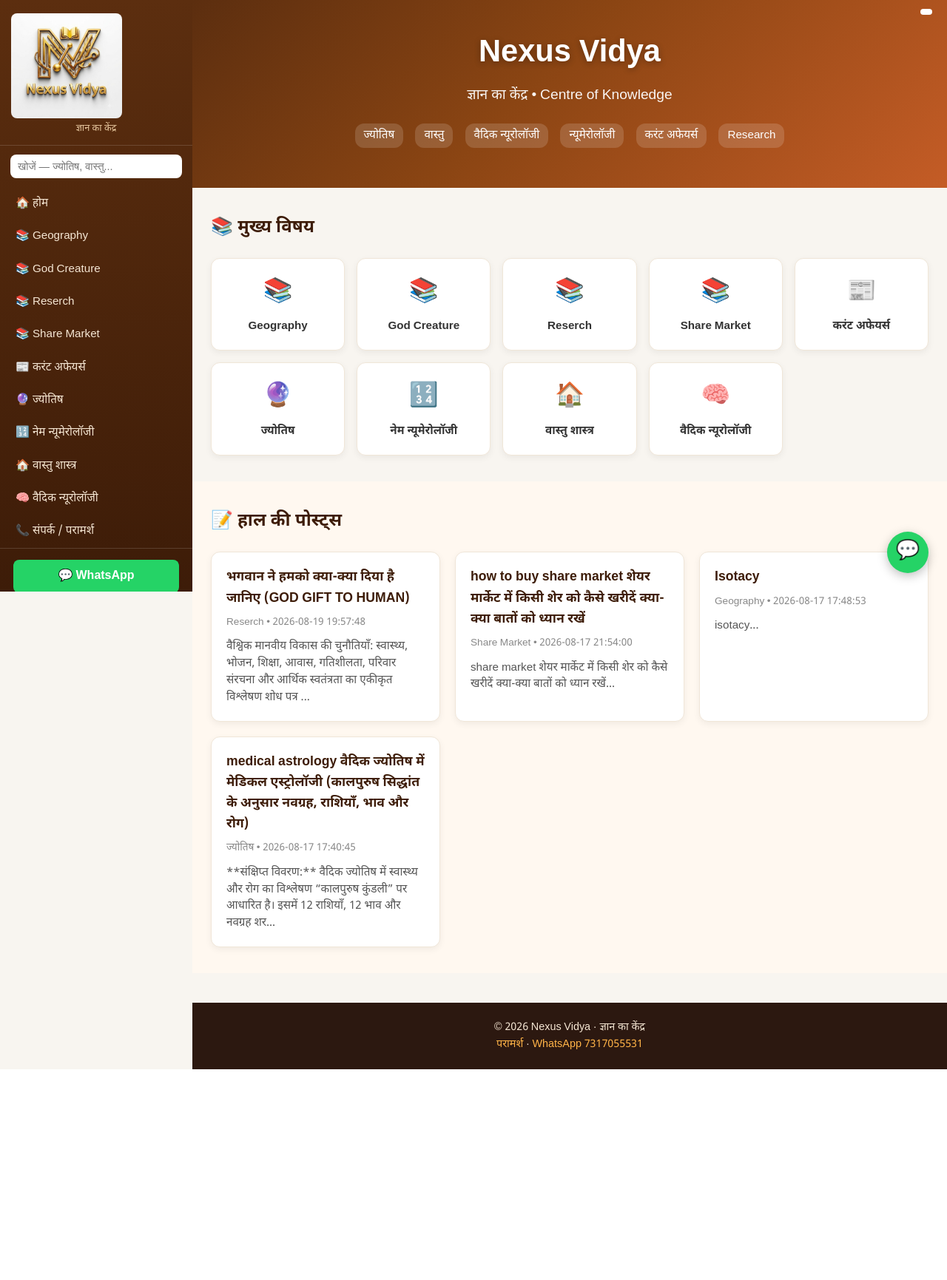
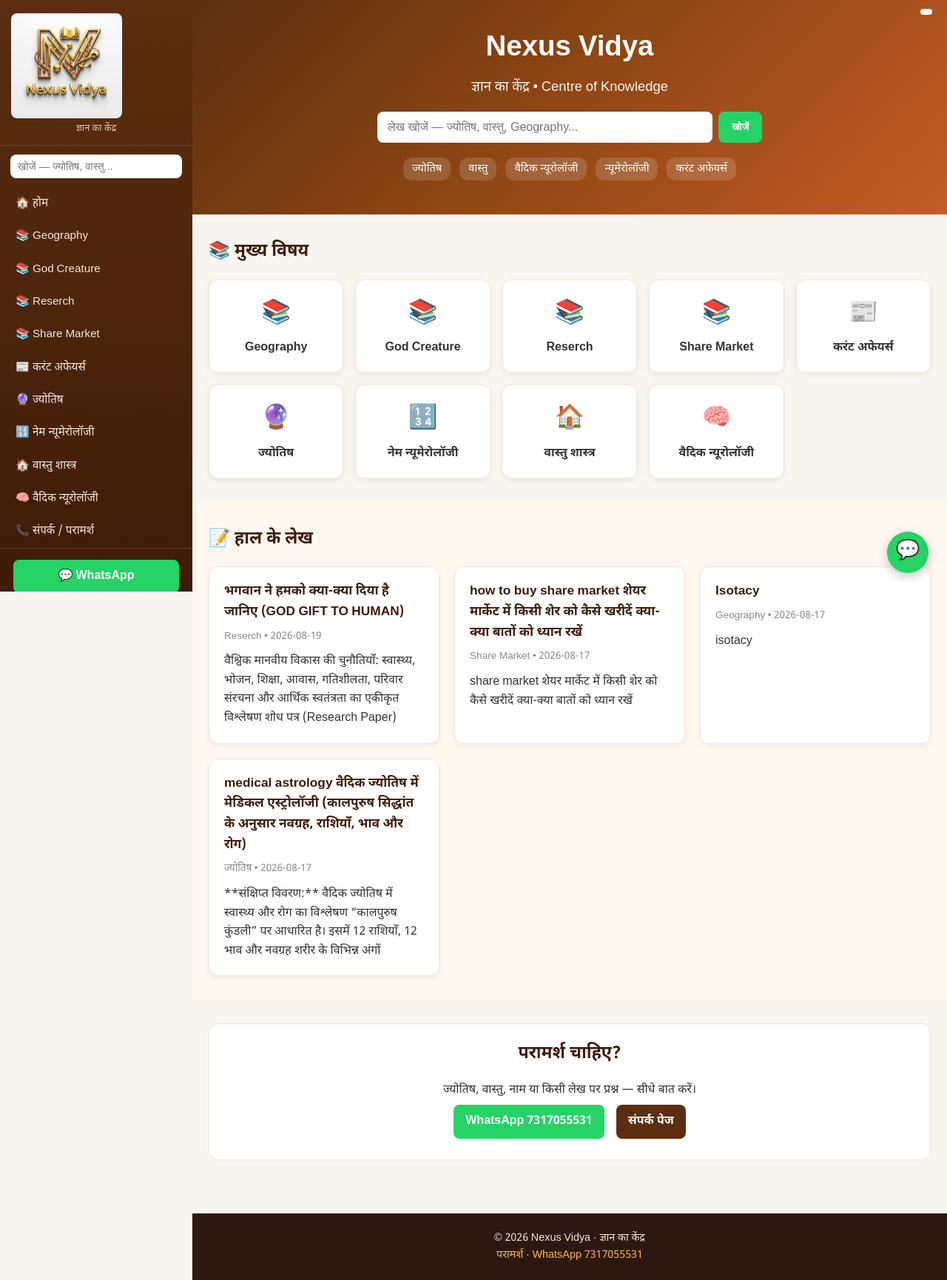
Before and after one commit to nexusvidya/nexus-vidya, a Flask app: page / in a window 1280 px wide. Shown: the whole page at 74% size. Before the commit the page ends 1446 px from the top, so only its background shows below. Run offline with Flask 3, Linux system fonts and the light colour scheme; data comes from the database, SQL or seed files in the repository; parts of the project's set-up code (start-up, migrations or seed data) failed here and were passed over.

Commit message:
Home search, post WhatsApp CTA, improved search page

```diff
--- a/templates/index.html
+++ b/templates/index.html
@@ -1,113 +1,43 @@
 {% extends "base.html" %}
-
 {% block title %}होम{% endblock %}
+{% block meta_desc %}Nexus Vidya — ज्योतिष, वास्तु शास्त्र, वैदिक ज्ञान, न्यूमेरोलॉजी, करंट अफेयर्स और शोध लेख।{% endblock %}
 
 {% block content %}
 <style>
-  .hero-banner {
-    background: linear-gradient(135deg, #5c2e0f 0%, #8b4513 45%, #c45c26 100%);
-    color: white;
-    padding: 40px 30px 50px;
-    text-align: center;
-  }
-  .hero-banner h1 {
-    font-size: 2.6rem;
-    margin-bottom: 8px;
-    text-shadow: 0 2px 8px rgba(0,0,0,0.3);
-  }
-  .hero-banner .tagline {
-    font-size: 1.2rem;
-    opacity: 0.95;
-    margin-bottom: 18px;
-  }
-  .hero-subjects span {
-    display: inline-block;
-    margin: 4px 6px;
-    padding: 4px 12px;
-    background: rgba(255,255,255,0.15);
-    border-radius: 12px;
-    font-size: 0.95rem;
-  }
-  .section {
-    padding: 35px 25px;
-  }
-  .section h2 {
-    font-size: 1.5rem;
-    color: #3d1c08;
-    margin-bottom: 22px;
-  }
-  .topics-grid {
-    display: grid;
-    grid-template-columns: repeat(auto-fill, minmax(150px, 1fr));
-    gap: 16px;
-  }
-  .topic-card {
-    background: white;
-    border-radius: 12px;
-    padding: 20px 12px;
-    text-align: center;
-    text-decoration: none;
-    color: #333;
-    box-shadow: 0 3px 10px rgba(0,0,0,0.06);
-    border: 1px solid #f0e6d8;
-    transition: 0.25s;
-  }
-  .topic-card:hover {
-    transform: translateY(-4px);
-    border-color: #c45c26;
-  }
+  .hero-banner { background: linear-gradient(135deg, #5c2e0f 0%, #8b4513 45%, #c45c26 100%); color: white; padding: 36px 24px 42px; text-align: center; }
+  .hero-banner h1 { font-size: 2.4rem; margin-bottom: 8px; }
+  .hero-banner .tagline { font-size: 1.15rem; opacity: 0.95; margin-bottom: 16px; }
+  .hero-search { max-width: 520px; margin: 16px auto 0; display: flex; gap: 8px; }
+  .hero-search input { flex: 1; padding: 12px 14px; border: 0; border-radius: 8px; font-size: 1rem; }
+  .hero-search button { background: #25D366; color: #fff; border: 0; padding: 12px 18px; border-radius: 8px; font-weight: 700; cursor: pointer; }
+  .hero-subjects span { display: inline-block; margin: 4px 6px; padding: 4px 12px; background: rgba(255,255,255,0.15); border-radius: 12px; font-size: 0.92rem; }
+  .section { padding: 32px 22px; }
+  .section h2 { font-size: 1.45rem; color: #3d1c08; margin-bottom: 18px; }
+  .topics-grid { display: grid; grid-template-columns: repeat(auto-fill, minmax(150px, 1fr)); gap: 16px; }
+  .topic-card { background: white; border-radius: 12px; padding: 20px 12px; text-align: center; text-decoration: none; color: #333; box-shadow: 0 3px 10px rgba(0,0,0,0.06); border: 1px solid #f0e6d8; }
+  .topic-card:hover { transform: translateY(-3px); border-color: #c45c26; }
   .topic-card .icon { font-size: 2rem; margin-bottom: 8px; }
-  .topic-card .name { font-weight: 600; font-size: 0.95rem; }
-
-  .posts-grid {
-    display: grid;
-    grid-template-columns: repeat(auto-fill, minmax(280px, 1fr));
-    gap: 20px;
-  }
-  .post-card {
-    background: white;
-    border-radius: 12px;
-    padding: 20px;
-    box-shadow: 0 3px 10px rgba(0,0,0,0.06);
-    border: 1px solid #f0e6d8;
-    text-decoration: none;
-    color: #333;
-    transition: 0.25s;
-  }
-  .post-card:hover {
-    transform: translateY(-4px);
-    border-color: #c45c26;
-  }
-  .post-card h3 {
-    font-size: 1.1rem;
-    margin-bottom: 8px;
-    color: #3d1c08;
-  }
-  .post-card .meta {
-    font-size: 0.85rem;
-    color: #888;
-    margin-bottom: 10px;
-  }
-  .post-card .excerpt {
-    font-size: 0.95rem;
-    line-height: 1.5;
-    color: #555;
-  }
+  .topic-card .name { font-weight: 600; }
+  .posts-grid { display: grid; grid-template-columns: repeat(auto-fill, minmax(280px, 1fr)); gap: 20px; }
+  .post-card { background: white; border-radius: 12px; padding: 20px; box-shadow: 0 3px 10px rgba(0,0,0,0.06); border: 1px solid #f0e6d8; text-decoration: none; color: #333; display: block; }
+  .post-card h3 { font-size: 1.08rem; margin-bottom: 8px; color: #3d1c08; }
+  .post-card .meta { font-size: 0.85rem; color: #888; margin-bottom: 10px; }
+  .consult-strip { background: #fff; border: 1px solid #f0e6d8; border-radius: 12px; padding: 22px; text-align: center; }
+  .consult-strip a { display: inline-block; margin: 6px; padding: 10px 16px; border-radius: 8px; text-decoration: none; font-weight: 600; }
+  .btn-wa { background: #25D366; color: #fff; }
+  .btn-call { background: #5c2e0f; color: #fff; }
 </style>
-
 <section class="hero-banner">
   <h1>Nexus Vidya</h1>
   <div class="tagline">ज्ञान का केंद्र • Centre of Knowledge</div>
-  <div class="hero-subjects">
-    <span>ज्योतिष</span>
-    <span>वास्तु</span>
-    <span>वैदिक न्यूरोलॉजी</span>
-    <span>न्यूमेरोलॉजी</span>
-    <span>करंट अफेयर्स</span>
-    <span>Research</span>
+  <form class="hero-search" action="{{ url_for('search') }}" method="get">
+    <input type="search" name="q" placeholder="लेख खोजें — ज्योतिष, वास्तु, Geography..." required>
+    <button type="submit">खोजें</button>
+  </form>
+  <div class="hero-subjects" style="margin-top:16px">
+    <span>ज्योतिष</span><span>वास्तु</span><span>वैदिक न्यूरोलॉजी</span><span>न्यूमेरोलॉजी</span><span>करंट अफेयर्स</span>
   </div>
 </section>
-
 <section class="section">
   <h2>📚 मुख्य विषय</h2>
   <div class="topics-grid">
@@ -119,28 +49,26 @@
     {% endfor %}
   </div>
 </section>
-
 <section class="section" style="background:#fff8f0;">
-  <h2>📝 हाल की पोस्ट्स</h2>
+  <h2>📝 हाल के लेख</h2>
   <div class="posts-grid">
     {% for post in posts %}
     <a href="{{ url_for('post_page', slug=post.slug) }}" class="post-card">
       <h3>{{ post.title }}</h3>
-      <div class="meta">
-        {% if post.category_name %}{{ post.category_name }} • {% endif %}
-        {{ post.created_at }}
-      </div>
-      <div class="excerpt">
-        {% if post.excerpt %}
-          {{ post.excerpt[:140] }}...
-        {% else %}
-          {{ post.content[:140] }}...
-        {% endif %}
-      </div>
+      <div class="meta">{% if post.category_name %}{{ post.category_name }} • {% endif %}{{ post.created_at[:10] if post.created_at else '' }}</div>
+      <div class="excerpt">{% if post.excerpt %}{{ post.excerpt[:160] }}{% elif post.content %}{{ post.content[:160] }}{% endif %}</div>
     </a>
     {% else %}
-    <p>अभी कोई पोस्ट नहीं है।</p>
+    <p>अभी कोई लेख नहीं है।</p>
     {% endfor %}
   </div>
 </section>
+<section class="section">
+  <div class="consult-strip">
+    <h2>परामर्श चाहिए?</h2>
+    <p>ज्योतिष, वास्तु, नाम या किसी लेख पर प्रश्न — सीधे बात करें।</p>
+    <a class="btn-wa" href="https://wa.me/917317055531" target="_blank" rel="noopener">WhatsApp 7317055531</a>
+    <a class="btn-call" href="{{ url_for('contact_page') }}">संपर्क पेज</a>
+  </div>
+</section>
 {% endblock %}
```
Also changed, not shown: templates/post.html (+26 -15 lines), templates/search.html (+13 -34 lines).
